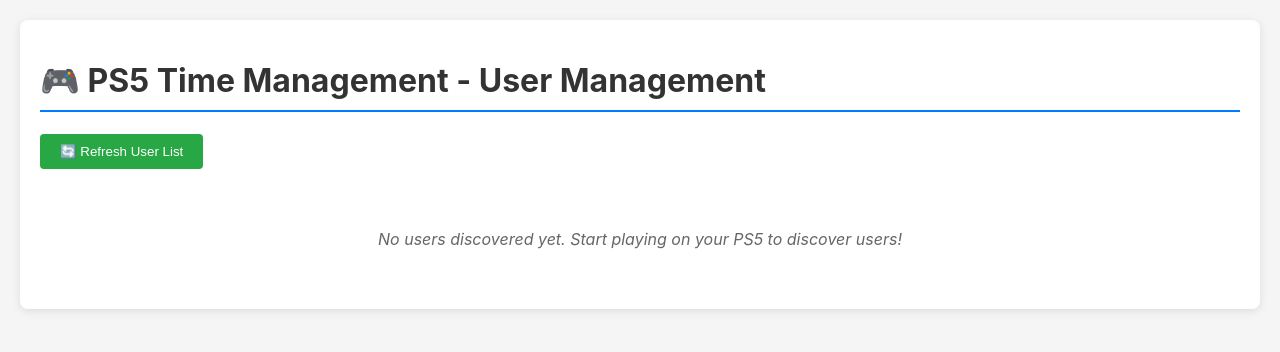
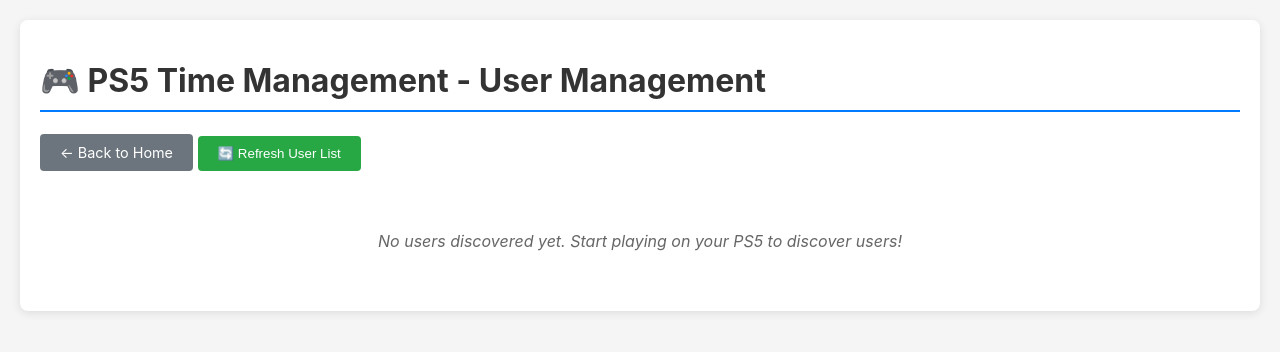
Before and after one commit to willcm/ps5-time-management, a Flask app: page /user-management in a window 1280 px wide. Shown: the top 352 px of the page. Run offline with Flask 3, Linux system fonts and the light colour scheme; data that the repository does not hold is empty.

Commit message:
Add back buttons to all pages - improve navigation with back buttons on test route, user management, and users view, bump to v1.4.4

```diff
--- a/addons/ps5_time_management/config.yaml
+++ b/addons/ps5_time_management/config.yaml
@@ -1,5 +1,5 @@
 name: PS5 Time Management
-version: 1.4.3
+version: 1.4.4
 slug: ps5_time_management
 description: Track and manage PS5 playtime with user authentication, time limits, and parental controls
 url: https://github.com/willcm/ps5-time-management
--- a/addons/ps5_time_management/main.py
+++ b/addons/ps5_time_management/main.py
@@ -807,6 +807,37 @@ def get_discovered_users():
         'count': len(discovered_users)
     })
 
+@app.route('/api/users/view')
+def view_users():
+    """View users in a simple HTML page"""
+    users_html = '<br>'.join([f'• {user}' for user in discovered_users]) if discovered_users else 'No users discovered yet'
+    return f'''
+    <html>
+    <head>
+        <title>Users - PS5 Time Management</title>
+        <meta name="viewport" content="width=device-width, initial-scale=1.0">
+        <style>
+            body {{ font-family: Arial, sans-serif; margin: 40px; background: #f5f5f5; }}
+            .container {{ background: white; padding: 30px; border-radius: 8px; box-shadow: 0 2px 10px rgba(0,0,0,0.1); }}
+            h1 {{ color: #333; border-bottom: 2px solid #28a745; padding-bottom: 10px; }}
+            .back-btn {{ display: inline-block; margin: 20px 0; padding: 10px 20px; background: #007bff; color: white; text-decoration: none; border-radius: 4px; }}
+            .back-btn:hover {{ background: #0056b3; }}
+            .users {{ background: #f8f9fa; padding: 15px; border-radius: 4px; margin: 20px 0; }}
+        </style>
+    </head>
+    <body>
+        <div class="container">
+            <h1>📋 Discovered Users</h1>
+            <div class="users">
+                <strong>Users ({len(discovered_users)}):</strong><br>
+                {users_html}
+            </div>
+            <a href="./" class="back-btn">← Back to Home</a>
+        </div>
+    </body>
+    </html>
+    '''
+
 @app.route('/api/users/<user>/stats', methods=['GET'])
 def get_user_stats_all(user):
     """Get all stats for a user"""
@@ -1154,7 +1185,7 @@ def index():
             <a href="./test" class="link">🧪 Test Route</a>
 
             <h2>API Endpoints</h2>
-            <a href="./api/users" class="link api-link">📋 List Users</a>
+            <a href="./api/users/view" class="link api-link">📋 List Users</a>
             <a href="./api/debug/Thomas" class="link api-link">🔍 Debug User (Thomas)</a>
             <a href="./api/stats/daily/Thomas" class="link api-link">📊 Daily Stats (Thomas)</a>
         </div>
@@ -1166,7 +1197,32 @@ def index():
 def test():
     """Test route to verify routing works"""
     logger.info("Test route accessed")
-    return "Test route works! Flask routing is functioning."
+    return '''
+    <html>
+    <head>
+        <title>Test Route - PS5 Time Management</title>
+        <meta name="viewport" content="width=device-width, initial-scale=1.0">
+        <style>
+            body { font-family: Arial, sans-serif; margin: 40px; background: #f5f5f5; }
+            .container { background: white; padding: 30px; border-radius: 8px; box-shadow: 0 2px 10px rgba(0,0,0,0.1); }
+            h1 { color: #333; border-bottom: 2px solid #28a745; padding-bottom: 10px; }
+            .back-btn { display: inline-block; margin: 20px 0; padding: 10px 20px; background: #007bff; color: white; text-decoration: none; border-radius: 4px; }
+            .back-btn:hover { background: #0056b3; }
+            .success { background: #d4edda; color: #155724; padding: 15px; border-radius: 4px; margin: 20px 0; }
+        </style>
+    </head>
+    <body>
+        <div class="container">
+            <h1>🧪 Test Route</h1>
+            <div class="success">
+                <strong>✅ Success!</strong> Test route works! Flask routing is functioning correctly.
+            </div>
+            <p>This confirms that the web interface is working properly with Home Assistant's ingress system.</p>
+            <a href="./" class="back-btn">← Back to Home</a>
+        </div>
+    </body>
+    </html>
+    '''
 
 @app.route('/user-management')
 def user_management():
--- a/addons/ps5_time_management/templates/user_management.html
+++ b/addons/ps5_time_management/templates/user_management.html
@@ -136,11 +136,26 @@
         .refresh-btn:hover {
             background: #218838;
         }
+        .back-btn {
+            display: inline-block;
+            margin: 0 0 20px 0;
+            padding: 10px 20px;
+            background: #6c757d;
+            color: white;
+            text-decoration: none;
+            border-radius: 4px;
+            font-size: 0.9em;
+        }
+        .back-btn:hover {
+            background: #5a6268;
+        }
     </style>
 </head>
 <body>
     <div class="container">
         <h1>🎮 PS5 Time Management - User Management</h1>
+
+        <a href="./" class="back-btn">← Back to Home</a>
 
         <button class="refresh-btn" onclick="loadUsers()">🔄 Refresh User List</button>
 
```
